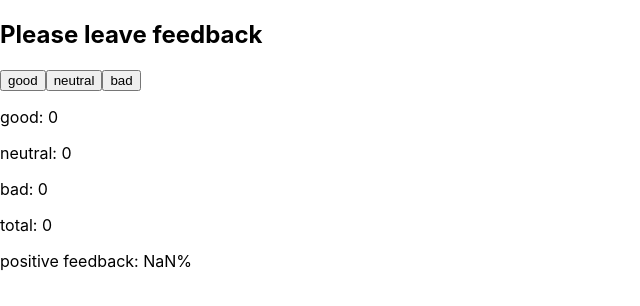
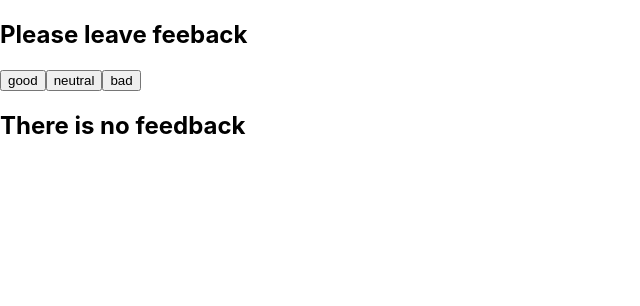
Before and after one commit to Vladyslav-Bekesh/goit-react-hw-02-feedback, a React (Create React App) app: page / in a window 1280 px wide. Shown: the top 306 px of the page, without its empty margins (0-640 px from the left). Built offline with nearby package versions, Linux system fonts and the light colour scheme.

Commit message:
baugfix done

```diff
--- a/src/components/App.jsx
+++ b/src/components/App.jsx
@@ -1,6 +1,9 @@
 import { Component } from 'react';
 
-import { Stats } from './stats';
+import Stats from './Stats';
+import FeedbackOptions from './FeedbackOptions';
+import SectionTitle from './SectionTitle';
+import Notification from './Notification';
 
 export class App extends Component {
   state = {
@@ -8,7 +11,7 @@ export class App extends Component {
     neutral: 0,
     bad: 0,
   };
-
+  // Object.keys(object1)
   increaseFeedback = ({ target }) => {
     const { buttonType } = target.dataset;
     this.setState(prevState => ({
@@ -16,40 +19,42 @@ export class App extends Component {
     }));
   };
 
+  countTotalFeedback = () => {
+    const { good, neutral, bad } = this.state;
+    return good + neutral + bad;
+  };
+
+  countPositiveFeedback = () => {
+    return ((this.state.good / this.countTotalFeedback()) * 100).toFixed(0);
+  };
+
   render() {
     const { good, neutral, bad } = this.state;
 
     return (
       <>
-        <form>
-          <h2>Please leave feedback</h2>
+        <SectionTitle title="Please leave feeback">
+          <form>
+            <FeedbackOptions
+              options={Object.keys(this.state)}
+              increaseFeedback={this.increaseFeedback}
+            ></FeedbackOptions>
+          </form>
+        </SectionTitle>
 
-          <button
-            type="button"
-            data-button-type="good"
-            onClick={event => this.increaseFeedback(event)}
-          >
-            good
-          </button>
-
-          <button
-            type="button"
-            data-button-type="neutral"
-            onClick={event => this.increaseFeedback(event)}
-          >
-            neutral
-          </button>
-
-          <button
-            type="button"
-            data-button-type="bad"
-            onClick={event => this.increaseFeedback(event)}
-          >
-            bad
-          </button>
-        </form>
-
-        <Stats good={good} neutral={neutral} bad={bad}></Stats>
+        {good !== 0 || neutral !== 0 || bad !== 0 ? (
+          <SectionTitle title="Statistic">
+            <Stats
+              good={good}
+              neutral={neutral}
+              bad={bad}
+              total={this.countTotalFeedback()}
+              countPositiveFeedback={this.countPositiveFeedback()}
+            ></Stats>
+          </SectionTitle>
+        ) : (
+          <Notification message="There is no feedback"></Notification>
+        )}
       </>
     );
   }
--- /dev/null
+++ b/src/components/FeedbackOptions.jsx
@@ -0,0 +1,27 @@
+import React from 'react';
+import PropTypes from 'prop-types';
+
+function FeedbackOptions({ options, increaseFeedback }) {
+  return (
+    <div>
+      {options.map(val => {
+        return (
+          <button
+            key={val}
+            type="button"
+            data-button-type={val}
+            onClick={increaseFeedback}
+          >
+            {val}
+          </button>
+        );
+      })}
+    </div>
+  );
+}
+
+FeedbackOptions.propTypes = {
+  options: PropTypes.arrayOf(PropTypes.string).isRequired,
+};
+
+export default FeedbackOptions;
--- /dev/null
+++ b/src/components/Notification.jsx
@@ -0,0 +1,12 @@
+import React from 'react'
+import PropTypes from 'prop-types'
+
+function Notification({message}) {
+  return <h2>{message}</h2>;
+}
+
+Notification.propTypes = {
+  message:PropTypes.string.isRequired
+};
+
+export default Notification
--- /dev/null
+++ b/src/components/SectionTitle.jsx
@@ -0,0 +1,17 @@
+import React from 'react'
+import PropTypes from 'prop-types'
+
+function SectionTitle({title, children}) {
+  return (
+    <section>
+      <h2>{title}</h2>
+      {children}
+    </section>
+  );
+}
+
+SectionTitle.propTypes = {
+  title: PropTypes.string.isRequired
+};
+
+export default SectionTitle
--- a/src/components/stats.jsx
+++ b/src/components/stats.jsx
@@ -1,16 +1,13 @@
 import PropTypes from 'prop-types';
 
-export function Stats({ good, neutral, bad }) {
-  const total = good + neutral + bad;
-  const positiveFeedback = ((good / total) * 100).toFixed(0);
-
+export default function Stats({ good, neutral, bad, total, countPositiveFeedback }) {
   return (
     <>
       <p>good: {good}</p>
       <p>neutral: {neutral}</p>
       <p>bad: {bad}</p>
-      <p>total: {good + neutral + bad}</p>
-      <p>positive feedback: {positiveFeedback}%</p>
+      <p>total: {total}</p>
+      <p>positive feedback: {countPositiveFeedback}%</p>
     </>
   );
 }
```
